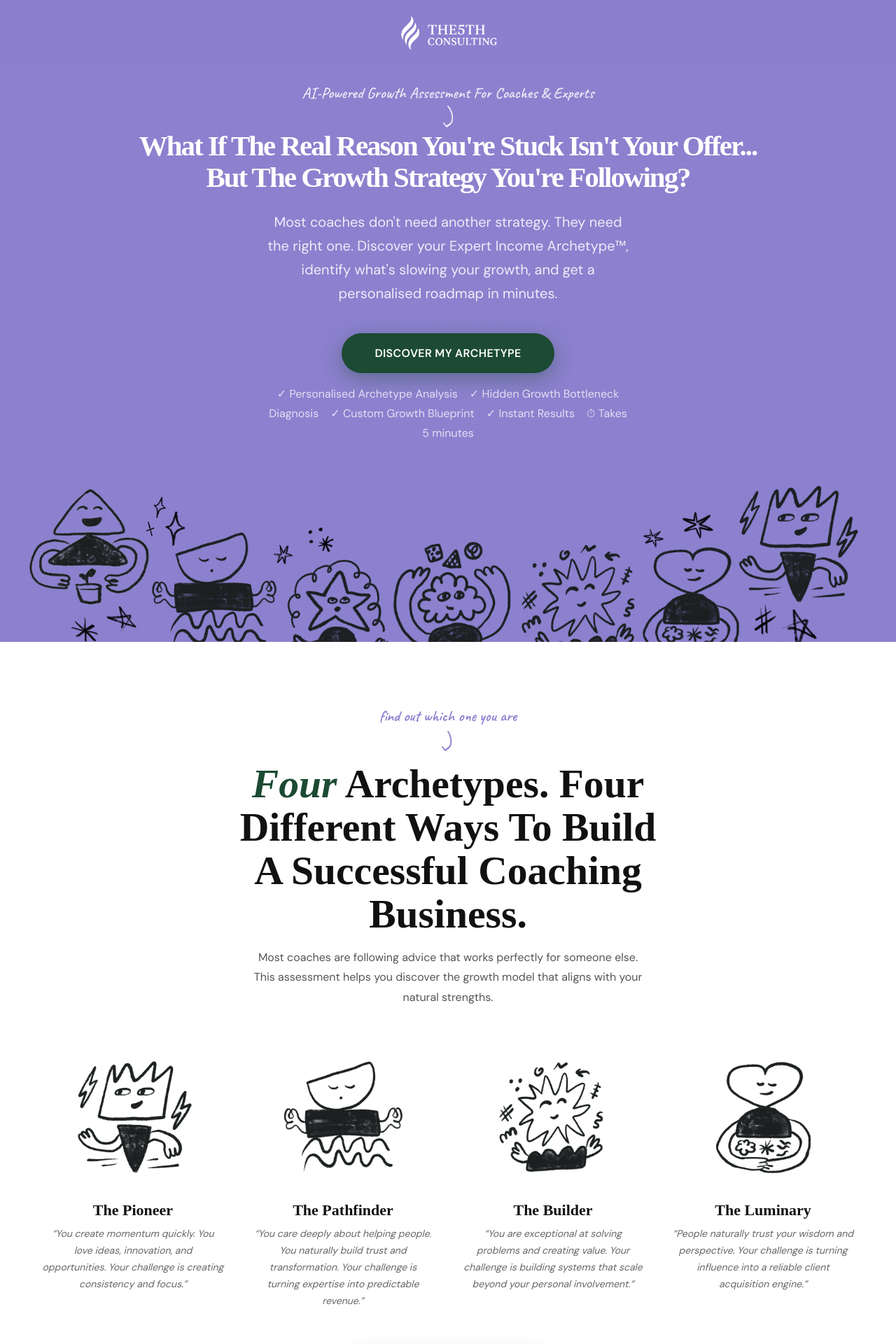
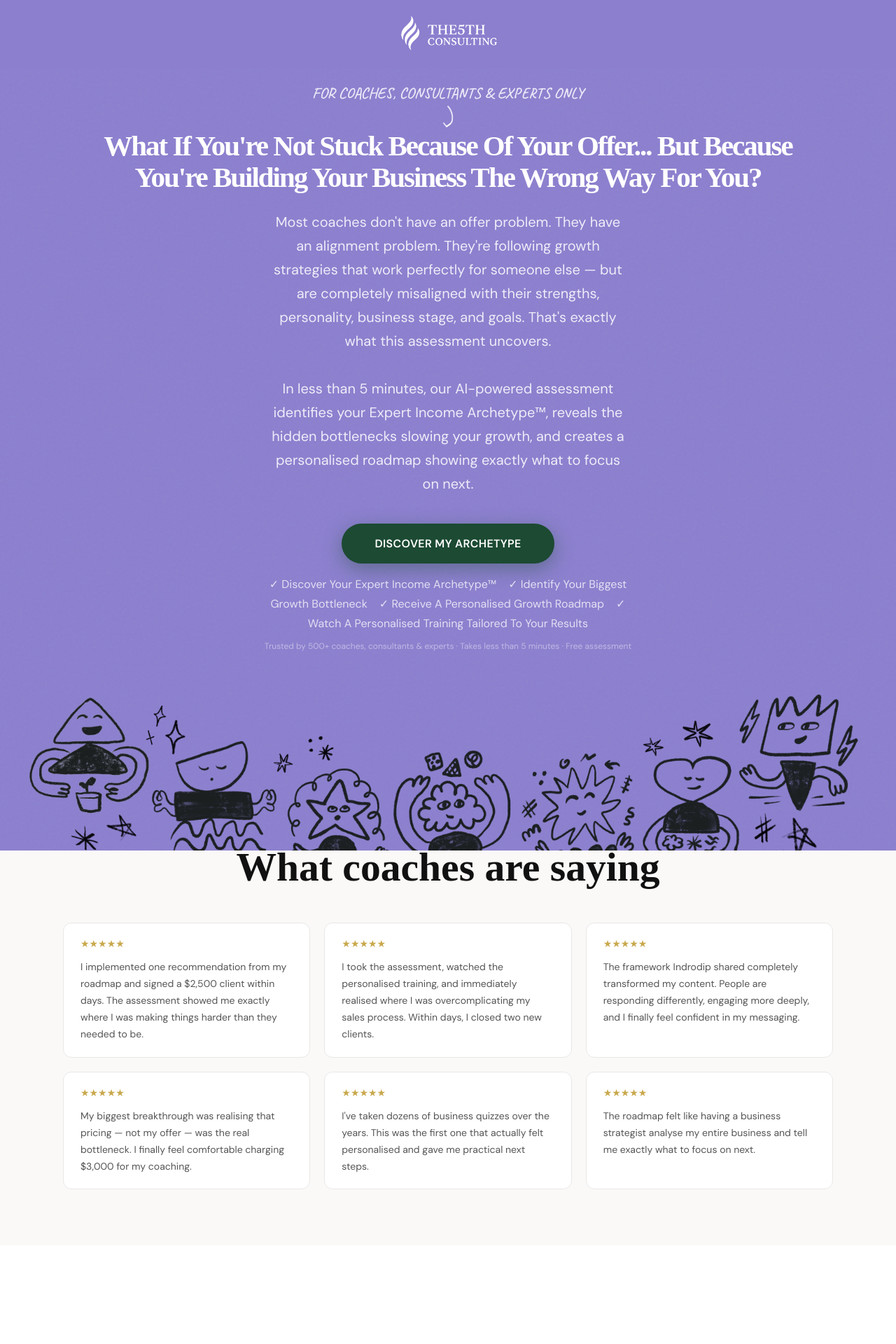
Before and after one commit to indrodip-cmd/quiz-deploy, a Next.js app: page / in a window 1280 px wide. Shown: the top 1920 px of the page at 70% size. Built offline with nearby package versions, Linux system fonts and the light colour scheme; a web font is replaced by a local one.

Commit message:
feat: update copy and add social proof section above archetypes

```diff
--- a/app/page.tsx
+++ b/app/page.tsx
@@ -1232,6 +1232,17 @@ const LP_CSS = `
 
 /* ─── Gelica headings ─── */
 .qp-h1,.qp-sect-h,.qp-arch-name,.qp-about-h,.qp-card-h,.qp-dark-h{font-family:'Gelica',serif !important;}
+
+/* ─── Social proof grid ─── */
+.qp-proof-section{background:#faf9f7;padding:80px 60px;border-top:1px solid #f0ece6;}
+.qp-proof-inner{max-width:1100px;margin:0 auto;}
+.qp-proof-heading{text-align:center;margin-bottom:48px;}
+.qp-proof-grid{display:grid;grid-template-columns:repeat(3,1fr);gap:20px;}
+.qp-proof-card{background:#fff;border:1px solid #e8e8e8;border-radius:12px;padding:20px 24px;}
+.qp-proof-stars{color:#c9a84c;font-size:14px;margin-bottom:12px;}
+.qp-proof-quote{font-size:14px;color:#555;line-height:1.72;}
+@media(max-width:900px){.qp-proof-grid{grid-template-columns:repeat(2,1fr) !important;}}
+@media(max-width:600px){.qp-proof-grid{grid-template-columns:repeat(2,1fr) !important;} .qp-proof-section{padding:60px 20px !important;}}
 `
 
 /* ─── Annotation + arrow helper ─── */
@@ -1288,10 +1299,10 @@ function LandingPage({ onStart }: { onStart: () => void }) {
   })
 
   const ARCHETYPES = [
-    { img:'/illustrations/advocate.png',  name:'The Pioneer',    desc:'You create momentum quickly. You love ideas, innovation, and opportunities. Your challenge is creating consistency and focus.' },
-    { img:'/illustrations/diplomat.png',  name:'The Pathfinder',  desc:'You care deeply about helping people. You naturally build trust and transformation. Your challenge is turning expertise into predictable revenue.' },
-    { img:'/illustrations/innovator.png', name:'The Builder',     desc:'You are exceptional at solving problems and creating value. Your challenge is building systems that scale beyond your personal involvement.' },
-    { img:'/illustrations/confidant.png', name:'The Luminary',    desc:'People naturally trust your wisdom and perspective. Your challenge is turning influence into a reliable client acquisition engine.' },
+    { img:'/illustrations/advocate.png',  name:'The Pioneer',    desc:"You thrive on action, momentum, and bold moves. Your challenge isn't starting — it's creating consistency and sustainable growth." },
+    { img:'/illustrations/diplomat.png',  name:'The Pathfinder',  desc:"You're constantly learning and improving. Your next breakthrough comes from simplifying your expertise and creating a clear path for clients." },
+    { img:'/illustrations/innovator.png', name:'The Builder',     desc:'You naturally think in systems, processes, and scalability. Your opportunity is building assets that grow beyond your direct involvement.' },
+    { img:'/illustrations/confidant.png', name:'The Luminary',    desc:'People trust your expertise and naturally look to you for guidance. Your next level comes from turning influence into a predictable client acquisition system.' },
   ]
 
   return (
@@ -1309,7 +1320,7 @@ function LandingPage({ onStart }: { onStart: () => void }) {
         <div className="qp-hero-inner">
 
           <motion.div {...up(0.08)}>
-            <Annotation>AI-Powered Growth Assessment For Coaches & Experts</Annotation>
+            <Annotation>FOR COACHES, CONSULTANTS & EXPERTS ONLY</Annotation>
           </motion.div>
 
           <motion.h1 className="qp-h1" {...up(0.2)} style={{
@@ -1321,8 +1332,7 @@ function LandingPage({ onStart }: { onStart: () => void }) {
             margin: '0 auto 24px',
             fontFamily: 'Gelica, serif',
           }}>
-            What If The Real Reason You're Stuck Isn't Your Offer...<br />
-            But The Growth Strategy You're Following?
+            What If You're Not Stuck Because Of Your Offer... But Because You're Building Your Business The Wrong Way For You?
           </motion.h1>
 
           <motion.p className="qp-hero-sub" {...up(0.32)} style={{
@@ -1332,7 +1342,8 @@ function LandingPage({ onStart }: { onStart: () => void }) {
             lineHeight: 1.7,
             margin: '0 auto 40px',
           }}>
-            Most coaches don't need another strategy. They need the right one. Discover your Expert Income Archetype™, identify what's slowing your growth, and get a personalised roadmap in minutes.
+            Most coaches don't have an offer problem. They have an alignment problem. They're following growth strategies that work perfectly for someone else — but are completely misaligned with their strengths, personality, business stage, and goals. That's exactly what this assessment uncovers.<br /><br />
+            In less than 5 minutes, our AI-powered assessment identifies your Expert Income Archetype™, reveals the hidden bottlenecks slowing your growth, and creates a personalised roadmap showing exactly what to focus on next.
           </motion.p>
 
           <motion.div {...up(0.44)}>
@@ -1342,7 +1353,10 @@ function LandingPage({ onStart }: { onStart: () => void }) {
           </motion.div>
 
           <motion.p className="qp-hero-sub qp-trust-line" {...up(0.52)} style={{ fontSize: '16px', margin: '16px auto 0', opacity: 0.7 }}>
-            ✓ Personalised Archetype Analysis &nbsp;&nbsp; ✓ Hidden Growth Bottleneck Diagnosis &nbsp;&nbsp; ✓ Custom Growth Blueprint &nbsp;&nbsp; ✓ Instant Results &nbsp;&nbsp; ⏱ Takes 5 minutes
+            ✓ Discover Your Expert Income Archetype™ &nbsp;&nbsp; ✓ Identify Your Biggest Growth Bottleneck &nbsp;&nbsp; ✓ Receive A Personalised Growth Roadmap &nbsp;&nbsp; ✓ Watch A Personalised Training Tailored To Your Results
+          </motion.p>
+          <motion.p {...up(0.58)} style={{ fontSize: '12px', color: 'rgba(255,255,255,0.45)', margin: '10px auto 0', textAlign: 'center' }}>
+            Trusted by 500+ coaches, consultants & experts · Takes less than 5 minutes · Free assessment
           </motion.p>
 
         </div>
@@ -1359,6 +1373,30 @@ function LandingPage({ onStart }: { onStart: () => void }) {
         />
       </section>
 
+      {/* ══ SOCIAL PROOF ══ */}
+      <section className="qp-proof-section">
+        <div className="qp-proof-inner">
+          <div className="qp-proof-heading">
+            <h2 className="qp-sect-h">What coaches are saying</h2>
+          </div>
+          <div className="qp-proof-grid">
+            {[
+              'I implemented one recommendation from my roadmap and signed a $2,500 client within days. The assessment showed me exactly where I was making things harder than they needed to be.',
+              'I took the assessment, watched the personalised training, and immediately realised where I was overcomplicating my sales process. Within days, I closed two new clients.',
+              'The framework Indrodip shared completely transformed my content. People are responding differently, engaging more deeply, and I finally feel confident in my messaging.',
+              'My biggest breakthrough was realising that pricing — not my offer — was the real bottleneck. I finally feel comfortable charging $3,000 for my coaching.',
+              "I've taken dozens of business quizzes over the years. This was the first one that actually felt personalised and gave me practical next steps.",
+              'The roadmap felt like having a business strategist analyse my entire business and tell me exactly what to focus on next.',
+            ].map((quote, i) => (
+              <div key={i} className="qp-proof-card">
+                <div className="qp-proof-stars">★★★★★</div>
+                <p className="qp-proof-quote">{quote}</p>
+              </div>
+            ))}
+          </div>
+        </div>
+      </section>
+
       {/* ══ ARCHETYPES ══ */}
       <section className="qp-arch-section">
         <div className="qp-arch-inner" ref={archRef}>
@@ -1374,7 +1412,7 @@ function LandingPage({ onStart }: { onStart: () => void }) {
                 <path d="M14 2 C14 2 20 10 18 20 C17 26 10 28 10 28" stroke="#8b7fcf" strokeWidth="1.8" strokeLinecap="round"/>
                 <path d="M6 24 L10 29 L15 25" stroke="#8b7fcf" strokeWidth="1.8" strokeLinecap="round" strokeLinejoin="round"/>
               </svg>
-              <h2 className="qp-sect-h"><em style={{ fontStyle:'italic', color:'#1c4a32' }}>Four</em> Archetypes. Four Different Ways To Build A Successful Coaching Business.</h2>
+              <h2 className="qp-sect-h"><em style={{ fontStyle:'italic', color:'#1c4a32' }}>Four</em> archetypes. Four different ways to build a successful coaching business.</h2>
               <p className="qp-sect-sub">
                 Most coaches are following advice that works perfectly for someone else. This assessment helps you discover the growth model that aligns with your natural strengths.
               </p>
@@ -1421,7 +1459,7 @@ function LandingPage({ onStart }: { onStart: () => void }) {
             transition={tr(0)}
           >
             <Annotation dark>see the methodology</Annotation>
-            <h2 className="qp-about-h">This Is Not Another Personality Quiz</h2>
+            <h2 className="qp-about-h">This is not another personality quiz</h2>
           </motion.div>
 
           <div className="qp-about-cards">
@@ -1433,11 +1471,11 @@ function LandingPage({ onStart }: { onStart: () => void }) {
               <div className="qp-card-h">Here's What You'll Discover</div>
               <ul className="qp-bullet-list">
                 {[
-                  { t:'Your Expert Income Archetype™', s:"Understand how you're naturally wired to grow your business." },
-                  { t:'Your Hidden Growth Bottleneck', s:'Identify the single biggest factor limiting your next level of growth.' },
-                  { t:'Your Personalised Growth Blueprint', s:'Receive strategic recommendations tailored to your strengths, business stage, and goals.' },
-                  { t:'Your Next Best Move', s:'Know exactly what to focus on next instead of chasing endless strategies.' },
-                  { t:'Your 7-Day Coaching Experience', s:'Receive personalised coaching insights designed around your results.' },
+                  { t:'Hidden Growth Bottlenecks', s:'Identify what is actually limiting your revenue at your specific business stage.' },
+                  { t:'Messaging Gaps', s:'Understand why your content and conversations are not converting the way they should.' },
+                  { t:'Business Model Mismatches', s:'Discover if you are building the right model for your strengths and lifestyle.' },
+                  { t:'Pricing Blind Spots', s:'See clearly what is stopping you from charging what your expertise is worth.' },
+                  { t:'Your Highest-Leverage Next Steps', s:'Know exactly what to focus on next to move your business forward fast.' },
                 ].map(({ t, s }, i) => (
                   <li key={i} className="qp-bullet-li">
                     <span className="qp-bullet-star">★</span>
@@ -1458,9 +1496,9 @@ function LandingPage({ onStart }: { onStart: () => void }) {
               <div className="qp-card-h">How It Works</div>
               <ul className="qp-bullet-list">
                 {[
-                  'Answer 20 carefully designed questions about your business, goals, and growth challenges.',
-                  'Our AI analyses your responses and identifies patterns, strengths, blind spots, and opportunities.',
-                  'Receive your Expert Income Archetype™, growth diagnosis, and personalised blueprint instantly.',
+                  'Answer 20 carefully designed questions about your business, goals, strengths, challenges, and current growth stage.',
+                  'Our AI analyses your responses and identifies patterns, opportunities, bottlenecks, and growth drivers.',
+                  'Receive your Expert Income Archetype™, personalised roadmap, growth diagnosis, and custom recommendations instantly.',
                 ].map((s, i) => (
                   <li key={i} className="qp-bullet-li">
                     <span className="qp-step-num">{i + 1}</span>
@@ -1469,7 +1507,7 @@ function LandingPage({ onStart }: { onStart: () => void }) {
                 ))}
               </ul>
               <p className="qp-card-closing">
-                Apply your recommendations and continue receiving personalised coaching guidance over the next 7 days. Simple. Personalised. Actionable.
+                Apply your roadmap and start building your business around your strengths instead of forcing strategies that don't fit.
               </p>
             </motion.div>
           </div>
@@ -1514,13 +1552,16 @@ function LandingPage({ onStart }: { onStart: () => void }) {
               </svg>
             </div>
             <h2 className="qp-dark-h">
-              Discover The Growth Strategy That's Actually Aligned With You
+              Discover the growth strategy that's actually aligned with you
             </h2>
             <motion.button className="qp-btn-dark-gold" onClick={onStart}              whileHover={prefersReduced ? {} : { scale:1.03, y:-2 }} whileTap={{ scale:0.97 }} transition={spr}>
               DISCOVER MY ARCHETYPE
             </motion.button>
             <p className="qp-trust-line" style={{ fontSize: '16px', color: 'rgba(255,255,255,0.6)', marginTop: '24px', lineHeight: 1.7 }}>
-              ✓ Personalised Archetype Analysis &nbsp;&nbsp; ✓ Hidden Growth Bottleneck Diagnosis &nbsp;&nbsp; ✓ Custom Growth Blueprint &nbsp;&nbsp; ✓ Instant Results &nbsp;&nbsp; ⏱ Takes 5 minutes
+              ✓ Personalised Archetype Analysis &nbsp;&nbsp; ✓ Hidden Bottleneck Diagnosis &nbsp;&nbsp; ✓ Custom Growth Roadmap &nbsp;&nbsp; ✓ Instant Results &nbsp;&nbsp; ✓ Free Assessment
+            </p>
+            <p style={{ fontSize: '12px', color: 'rgba(255,255,255,0.3)', marginTop: '12px' }}>
+              Trusted by 500+ coaches, consultants & experts
             </p>
           </motion.div>
         </div>
```
